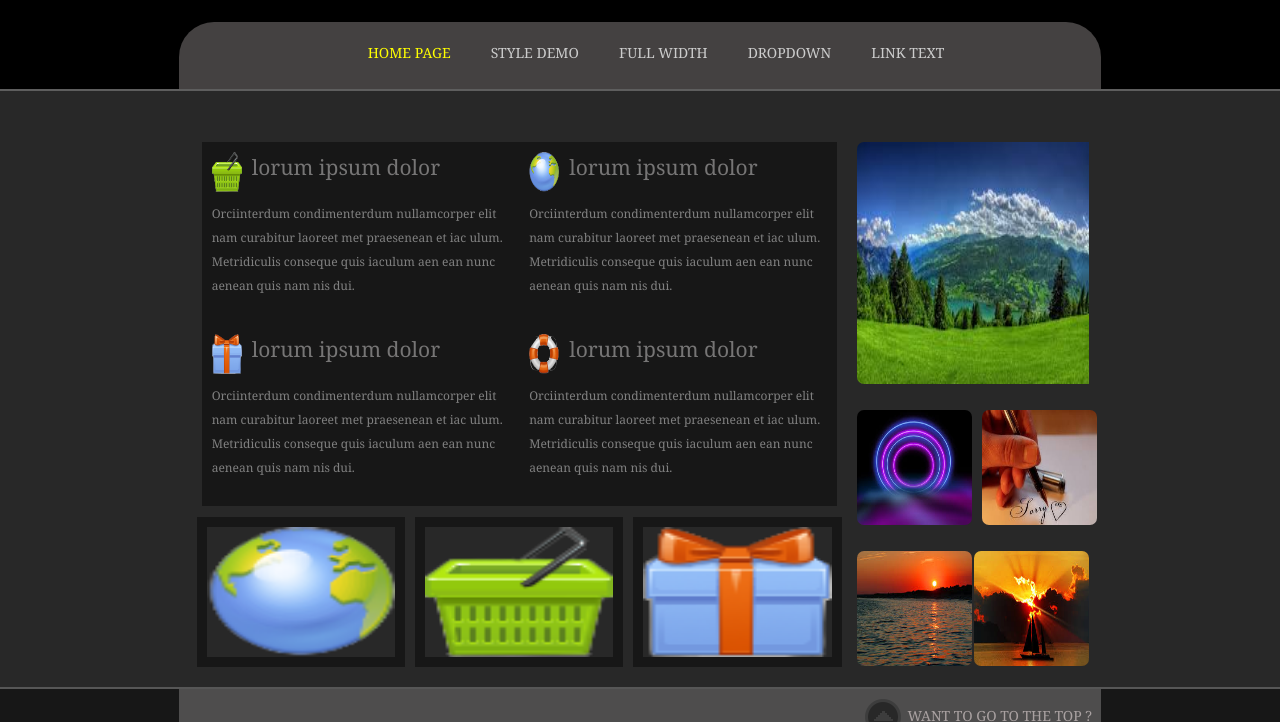
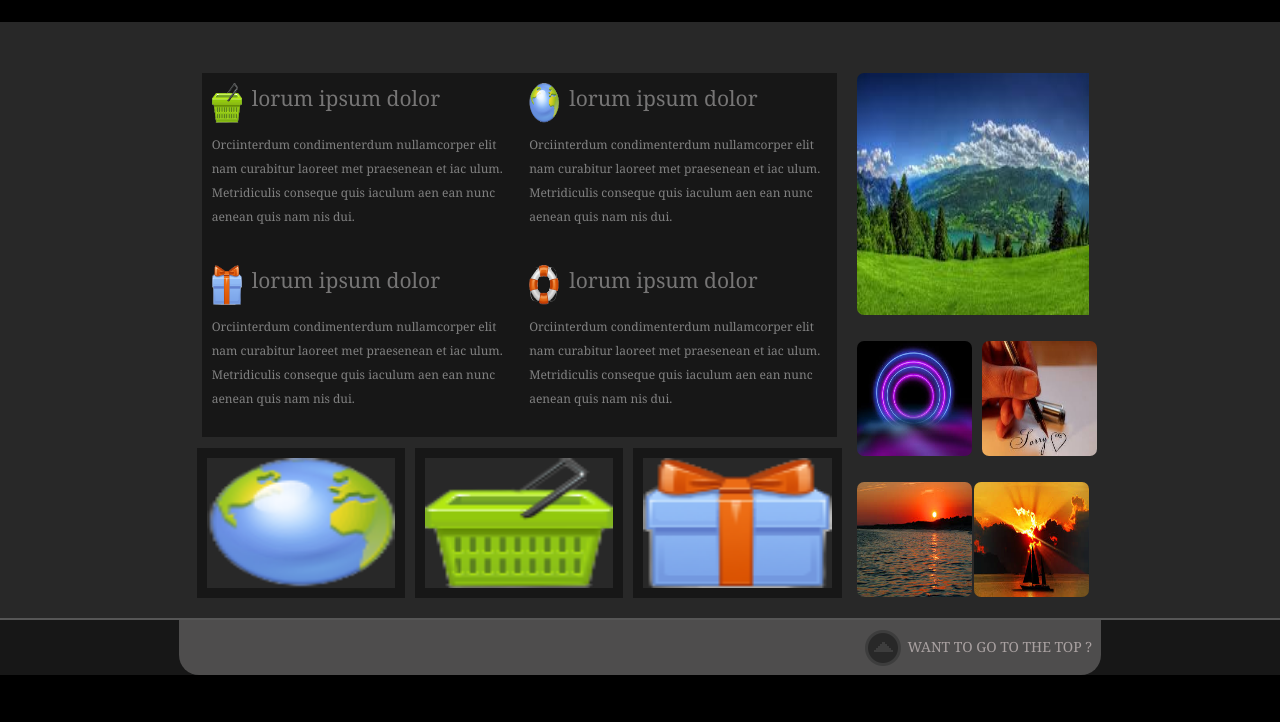
Before and after one commit to AbdurTheDevloper/WEB-TEAM-PSD, a plain HTML site: page index.html in a window 1280 px wide. Shown: the part 128-850 px from the top of the page. Drawn offline with Linux system fonts and the light colour scheme; files whose address does not match are found by name.

Commit message:
header remove

```diff
--- a/index.html
+++ b/index.html
@@ -20,17 +20,6 @@
 
        </div>
  </div>
- <div class="nav">
-    <div class="nav_item">
-      <ul>
-          <li class="active"><a href="#">Home Page </a></li>
-          <li><a href="#">style demo</a></li>
-          <li><a href="#">full width</a></li>
-          <li><a href="#">dropdown</a></li>
-          <li><a href="#">link text</a></li>
-      </ul>
-    </div>
-</div>
 <!-- header part end here-->
 
 
```
